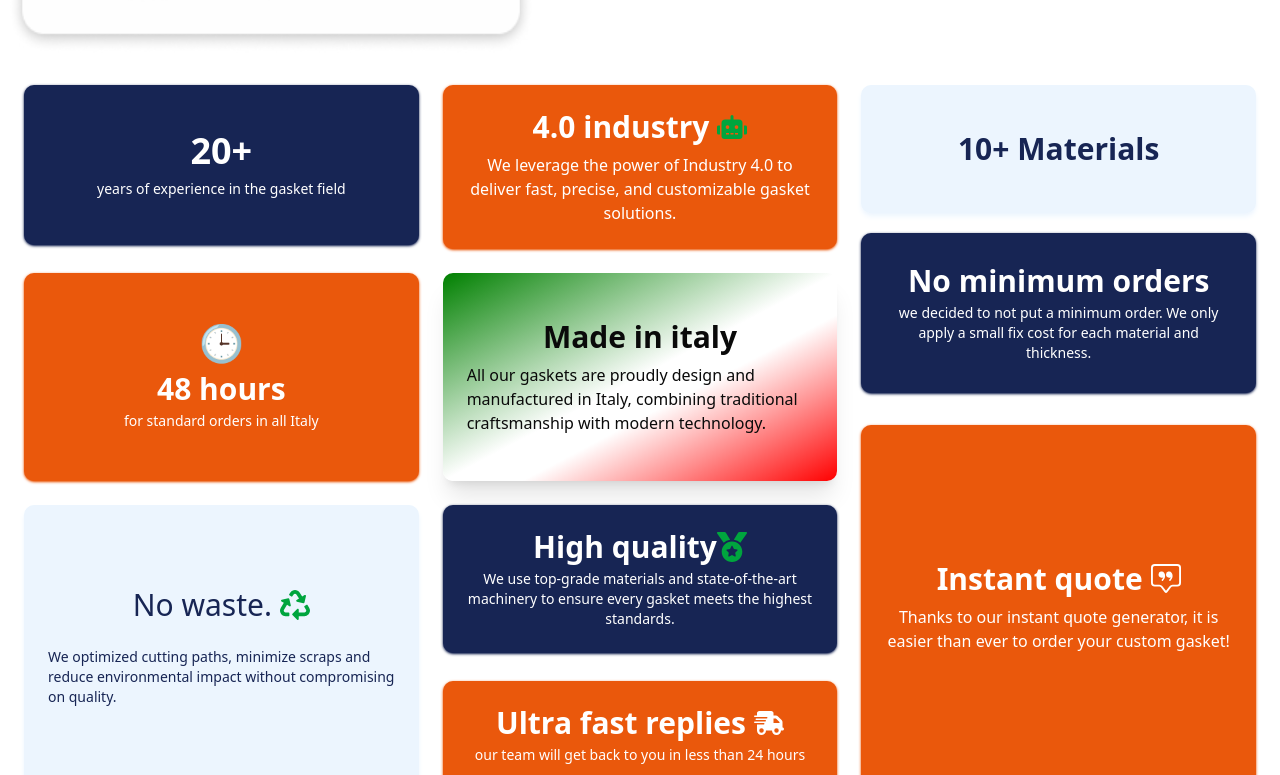
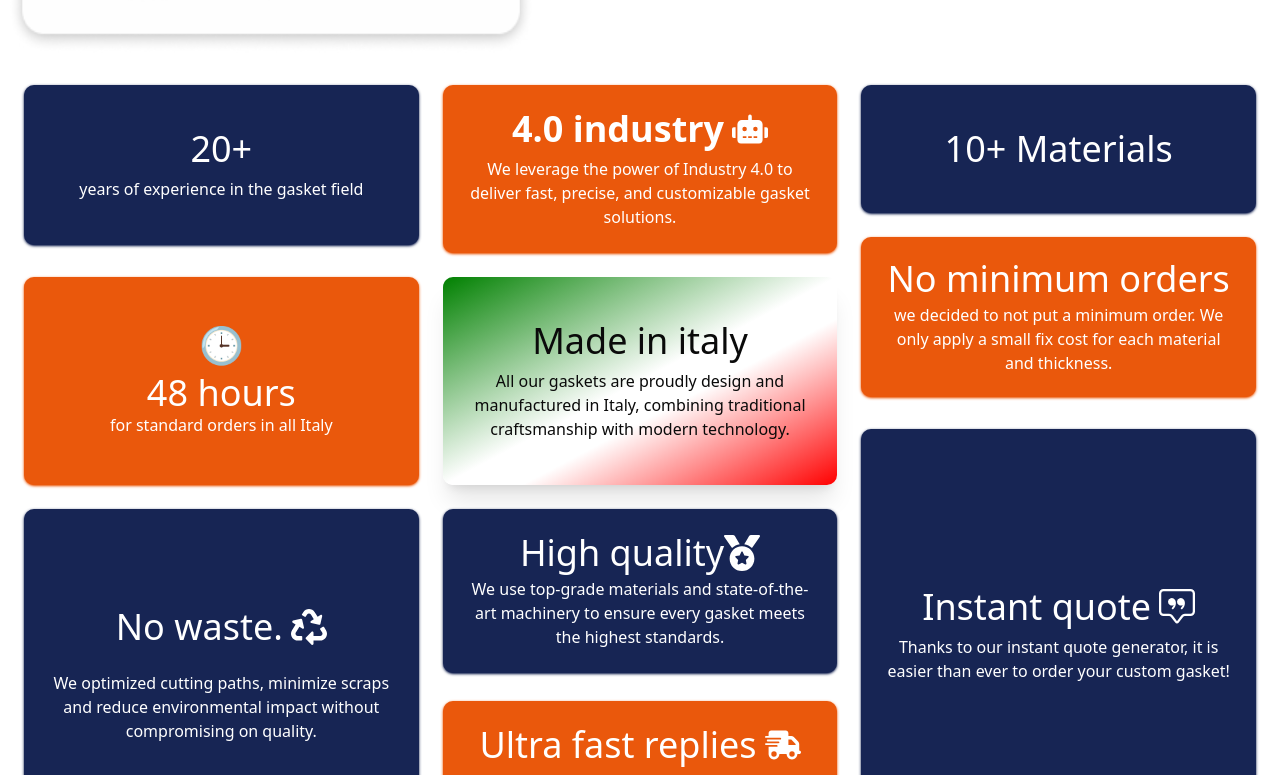
Before and after one commit to shukumar-542/my-gasket, a Next.js app: page /about-us in a window 1280 px wide. Shown: the part 2765-3540 px from the top of the page. Built offline with nearby package versions, Linux system fonts and the light colour scheme.

Commit message:
Change product cart

```diff
--- a/src/app/(withCommonLayout)/about-us/page.tsx
+++ b/src/app/(withCommonLayout)/about-us/page.tsx
@@ -103,18 +103,18 @@ const AboutUsPage = () => {
 
       <div className="container mx-auto p-6 grid grid-cols-1 md:grid-cols-3 gap-6">
         {/* Box 1 */}
-        <div className="shadow-sm hover:shadow-md bg-[#172554]  shadow-[#172554] text-white rounded-lg p-6 font-extrabold text-4xl h-40 text-center flex flex-col justify-center">
+        <div className="shadow-sm hover:shadow-md bg-[#172554]  shadow-[#172554] text-white rounded-lg p-6 font-medium text-4xl h-40 text-center flex flex-col justify-center">
           20+
-          <span className="font-normal text-sm mt-2 block">
+          <span className="font-normal text-base mt-2">
             years of experience in the gasket field
           </span>
         </div>
 
         {/* Box 2 */}
         <div className="text-white text-center bg-[#EA580C] shadow-sm shadow-[#EA580C] hover:shadow-md rounded-lg p-6 font-semibold text-lg flex flex-col justify-center">
-          <span className="text-center text-3xl flex justify-center items-center gap-2">
+          <span className="text-center text-4xl flex justify-center items-center gap-2">
             {" "}
-            4.0 industry <FaRobot color="#00A53E" />
+            4.0 industry <FaRobot  />
           </span>
           <span className="font-normal text-base mt-2">
             We leverage the power of Industry 4.0 to deliver fast, precise, and
@@ -123,15 +123,15 @@ const AboutUsPage = () => {
         </div>
 
         {/* Box 3 */}
-        <div className="bg-[#ECF5FE] h-32 text-3xl text-[#172554] shadow-[#ECF5FE] hover:shadow-2xl  shadow-md  rounded-lg p-6 font-bold flex items-center justify-center">
+        <div className="shadow-sm hover:shadow-md bg-[#172554]  shadow-[#172554] text-white h-32 text-4xl   rounded-lg p-6 font-medium flex items-center justify-center">
           10+ Materials
         </div>
 
         {/* Box 4 */}
-        <div className="bg-[#EA580C] shadow-sm shadow-[#EA580C] hover:shadow-md text-white h-52 rounded-lg p-6 font-bold text-center flex flex-col justify-center">
+        <div className="bg-[#EA580C] shadow-sm shadow-[#EA580C] hover:shadow-md text-white h-52 rounded-lg p-6 font-medium text-center flex flex-col justify-center">
           <div className="text-4xl mb-2">🕒</div>
-          <span className="text-center text-3xl">48 hours</span>
-          <span className="font-normal text-sm mt-1 block">
+          <span className="text-center text-4xl">48 hours</span>
+          <span className="font-normal text-base">
             for standard orders in all Italy
           </span>
         </div>
@@ -143,29 +143,29 @@ const AboutUsPage = () => {
             background: `linear-gradient(to bottom right, green 0%, white 50%, white 60%, red 100%)`,
           }}
         >
-          <span className="text-center text-3xl">Made in italy</span>
-          <span className="font-normal text-base mt-2">
+          <span className="text-center text-4xl font-medium">Made in italy</span>
+          <span className="font-normal text-base text-center mt-2">
             All our gaskets are proudly design and manufactured in Italy,
             combining traditional craftsmanship with modern technology.
           </span>
         </div>
 
         {/* Box 6 */}
-        <div className=" shadow-sm hover:shadow-md bg-[#172554]  shadow-[#172554] text-white sm:mt-5 md:-mt-10 h-40 rounded-lg p-6 font-normal  text-sm flex flex-col justify-center text-center">
-          <b className="text-center text-3xl">No minimum orders</b>
-          <span className="mt-1 block">
+        <div className=" text-white  bg-[#EA580C] shadow-sm shadow-[#EA580C] hover:shadow-md sm:mt-5 md:-mt-10 h-40 rounded-lg p-6 font-normal  text-sm flex flex-col justify-center text-center">
+          <b className="text-center text-4xl font-medium">No minimum orders</b>
+          <span className="mt-1 font-normal text-base">
             we decided to not put a minimum order. We only apply a small fix
             cost for each material and thickness.
           </span>
         </div>
 
         {/* Box 7 */}
-        <div className="text-[#172554] shadow-[#ECF5FE] hover:shadow-2xl  shadow-md bg-[#ECF5FE]  rounded-lg p-6 font-normal text-sm flex flex-col justify-center">
-          <p className="text-center text-3xl flex items-center justify-center mb-5 gap-2">
+        <div className="shadow-sm hover:shadow-md bg-[#172554]  shadow-[#172554] text-white rounded-lg p-6 font-normal text-sm flex flex-col justify-center">
+          <p className="text-center text-4xl font-medium flex items-center justify-center mb-5 gap-2">
             {" "}
-            No waste. <FaRecycle color="#00A53E" />
+            No waste. <FaRecycle  />
           </p>
-          <span className="mt-1 block">
+          <span className="mt-1 font-normal text-base text-center">
             We optimized cutting paths, minimize scraps and reduce environmental
             impact without compromising on quality.
           </span>
@@ -174,11 +174,11 @@ const AboutUsPage = () => {
         <div className="flex-col md:flex gap-5">
           {/* Box 8 */}
           <div className="shadow-sm hover:shadow-md bg-[#172554]  shadow-[#172554] text-white rounded-lg p-6 font-normal text-sm flex flex-col justify-center">
-            <b className="text-center text-3xl flex items-center justify-center">
+            <b className="text-center text-4xl flex items-center font-medium justify-center">
               High quality
-              <FaMedal color="#00A53E" />
+              <FaMedal  />
             </b>
-            <span className="mt-1 block text-center">
+            <span className="mt-1 font-normal text-base text-center">
               We use top-grade materials and state-of-the-art machinery to
               ensure every gasket meets the highest standards.
             </span>
@@ -186,16 +186,16 @@ const AboutUsPage = () => {
 
           {/* Box 9 */}
           <div className="bg-[#EA580C] shadow-sm shadow-[#EA580C] hover:shadow-md text-white rounded-lg p-6 mt-2 font-normal text-sm flex flex-col justify-center">
-            <b className="text-center text-3xl flex items-center justify-center gap-2">Ultra fast replies<FaTruckFast /></b>
-            <span className="mt-1 block text-center">
+            <b className="text-center text-4xl font-medium flex items-center justify-center gap-2">Ultra fast replies<FaTruckFast /></b>
+            <span className="mt-1 font-normal text-base text-center">
               our team will get back to you in less than 24 hours
             </span>
           </div>
         </div>
 
         {/* Box 10 */}
-        <div className="bg-[#EA580C] shadow-sm shadow-[#EA580C] hover:shadow-md text-white md:-mt-20 mt-1 border-black rounded-lg p-6 font-bold text-lg text-center flex flex-col justify-center">
-          <span className="text-center text-3xl flex justify-center  items-center gap-2">Instant quote<BsChatSquareQuote color="" /></span>
+        <div className="shadow-sm hover:shadow-md bg-[#172554]  shadow-[#172554] text-white md:-mt-20 mt-1  rounded-lg p-6 font-bold text-lg text-center flex flex-col justify-center">
+          <span className="text-center text-4xl flex justify-center font-medium  items-center gap-2">Instant quote<BsChatSquareQuote color="" /></span>
           <span className="font-normal text-base mt-2">
             Thanks to our instant quote generator, it is easier than ever to
             order your custom gasket!
--- a/src/app/(withCommonLayout)/contact-us/page.tsx
+++ b/src/app/(withCommonLayout)/contact-us/page.tsx
@@ -4,6 +4,7 @@ import img from "../../../assets/image 2.png";
 import Image from "next/image";
 import { Form, Input, Select, Upload } from "antd";
 import TextArea from "antd/es/input/TextArea";
+import { FiPaperclip, FiUploadCloud } from "react-icons/fi";
 
 const ContactUsPage = () => {
   return (
@@ -65,7 +66,7 @@ const ContactUsPage = () => {
                         ]}
                       />
                     </Form.Item>
-                    <Form.Item
+                    {/* <Form.Item
                       label="Upload File or Image"
                       className="w-full "
                       valuePropName="fileList"
@@ -79,11 +80,18 @@ const ContactUsPage = () => {
                         beforeUpload={() => false}
                         className="w-full bg-green-400 "
                       >
-                        <button className="bg-white border cursor-pointer w-full border-gray-300 rounded px-8 md:px-[84px] py-2 shadow-sm hover:shadow-md">
-                          Click or Drag File to Upload
+                        <button className="bg-white border flex items-center gap-2 cursor-pointer w-full border-gray-300 rounded px-8 md:px-[135px] py-2 shadow-sm hover:shadow-md">
+                          <FiUploadCloud size={20} />
+                          Upload
                         </button>
                       </Upload>
-                    </Form.Item>
+                    </Form.Item> */}
+                    <Form.Item label="Phone Number" className="w-full">
+                    <Input
+                      placeholder="Like . +8801872999038"
+                      className="w-full h-10"
+                    />
+                  </Form.Item>
                   </div>
                   <Form.Item label="Email Address" className="w-full">
                     <Input
@@ -91,18 +99,24 @@ const ContactUsPage = () => {
                       className="w-full h-10"
                     />
                   </Form.Item>
-                  <Form.Item label="Phone Number" className="w-full">
-                    <Input
-                      placeholder="Like . +8801872999038"
-                      className="w-full h-10"
+
+                </div>
+                <Form.Item label="Question" className="w-full relative">
+                  <div className="bg-white p-2 rounded-md">
+                    <div className=" flex justify-end ">
+                      <FiPaperclip size={20} />
+                    </div>
+
+                    <TextArea
+                      placeholder="Like. What included in ...."
+                      rows={13}
+                      className=" border-none border-0"
+                      style={{
+                        border :'none',
+                        resize : 'none'
+                      }}
                     />
-                  </Form.Item>
-                </div>
-                <Form.Item label="Question" className="w-full ">
-                  <TextArea
-                    placeholder="Like. What included in ...."
-                    rows={18}
-                  />
+                  </div>
                 </Form.Item>
               </div>
               <div className="flex justify-center text-white">
--- a/src/app/(withCommonLayout)/materials-quote/page.tsx
+++ b/src/app/(withCommonLayout)/materials-quote/page.tsx
@@ -180,7 +180,7 @@ const MaterialsQuotePage = () => {
               <Input
                 placeholder="Additional Text..."
                 variant="borderless"
-                className="border-none"
+                className="border-none "
               />
             </div>
           </div>
--- a/src/components/Product/Product.tsx
+++ b/src/components/Product/Product.tsx
@@ -13,21 +13,29 @@ interface ProductProps {
 
 const Product: React.FC<ProductProps> = ({ product }) => {
   return (
-    <Link href={"/all-product/:id"}>
-      <div className="relative cursor-pointer rounded-md overflow-hidden group">
+    <div className="group rounded-md overflow-hidden shadow-xl hover:shadow-2xl transition-shadow duration-300">
+      <div className="overflow-hidden">
         <Image
-          className="w-full transition-transform duration-500 group-hover:scale-110 h-[410px]"
-          height={400}
-          width={400}
+          className="w-full h-[250px] object-cover transform transition-transform duration-700 group-hover:scale-110"
+          height={200}
+          width={200}
           src={product?.image}
           alt="img"
         />
-        <div className="absolute inset-0 bg-black opacity-45"></div>
-        <p className="absolute text-white top-1/2 left-[75px] text-[42px] drop-shadow-[2px_2px_15px_rgba(255,255,255,1)]">
-          {product?.title}
+      </div>
+      <div className="bg-white p-2">
+        <p className="text-xl font-bold">{product?.title}</p>
+        <p className="bg-black text-white inline-block px-2 py-1 rounded-md my-2">
+          - 40&deg; / +120&deg; C
         </p>
+        <p>Elevata resisitenza agli agenti atmosterici</p>
+        <Link href={`/all-product/id`}>
+          <button className="bg-black text-white px-2 py-1 rounded-md my-2 cursor-pointer">
+            See More
+          </button>
+        </Link>
       </div>
-    </Link>
+    </div>
   );
 };
 
```
